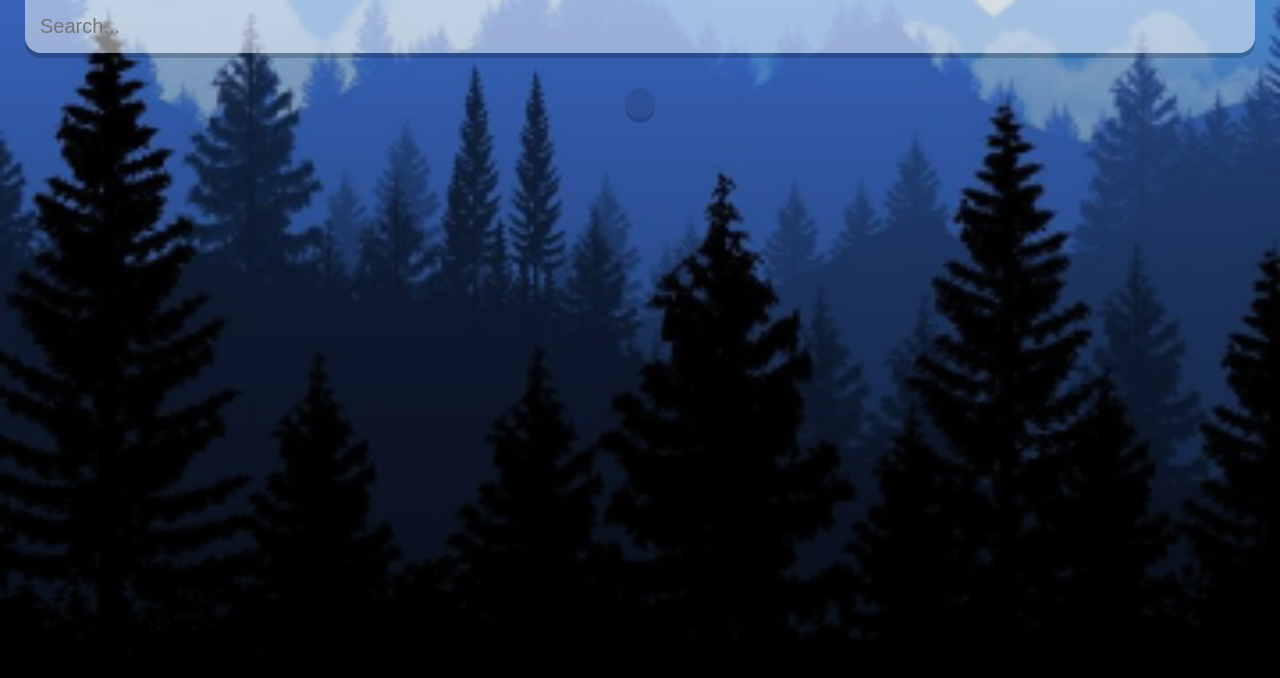
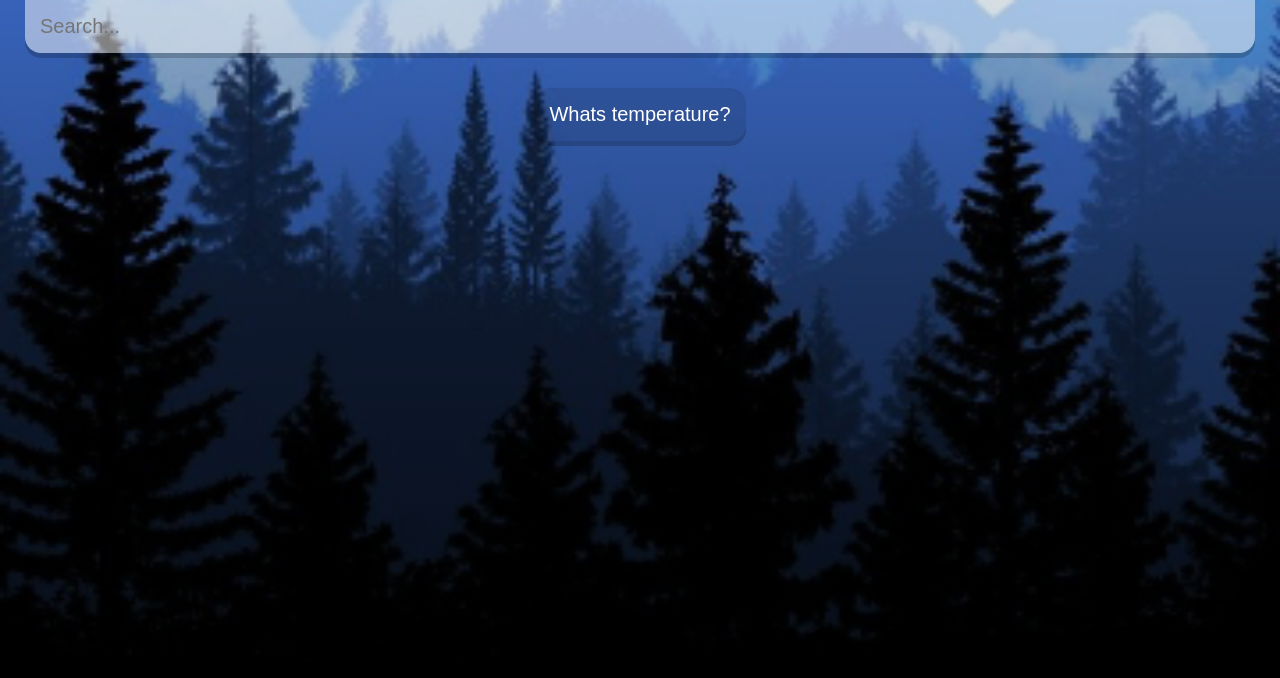
Before and after one commit to saulocastillos/weather, a React (Create React App) app: page / in a window 1280 px wide. Shown: the top 678 px of the page. Built offline with nearby package versions, Linux system fonts and the light colour scheme; no server answers.

Commit message:
add city state to fill button

```diff
--- a/src/App.js
+++ b/src/App.js
@@ -16,6 +16,7 @@ function App() {
   const [query, setQuery] = useState('');
   const [weather, setWeather] = useState({});
   const [location, setLocation] = useState("");
+  const [city, setCity] = useState("");
 
   async function fetchAPI() {
     await fetch(`${api.base}weather?q=${query || location}&units=metric&APPID=${api.key}`)
@@ -35,7 +36,7 @@ function App() {
       const response = await axios.get(`https://geolocation-db.com/jsonp/`);
       const data = await JSON.parse(response.data.replace("callback(","").replace(")",""));
       setLocation(`${data.city}, ${data.country_name}`)
-      setQuery(location);
+      setCity(data.city);
     }
     search();
   },[location])
@@ -54,7 +55,7 @@ function App() {
           location={location}
           fetchAPI={fetchAPI}
         />
-        <ButtonBox handleClick={e => handleClick()}/>
+        <ButtonBox handleClick={e => handleClick()}>Whats {city} temperature?</ButtonBox>
         {(typeof weather.main != "undefined") ? (
           <>
             <LocalizationBox
```
